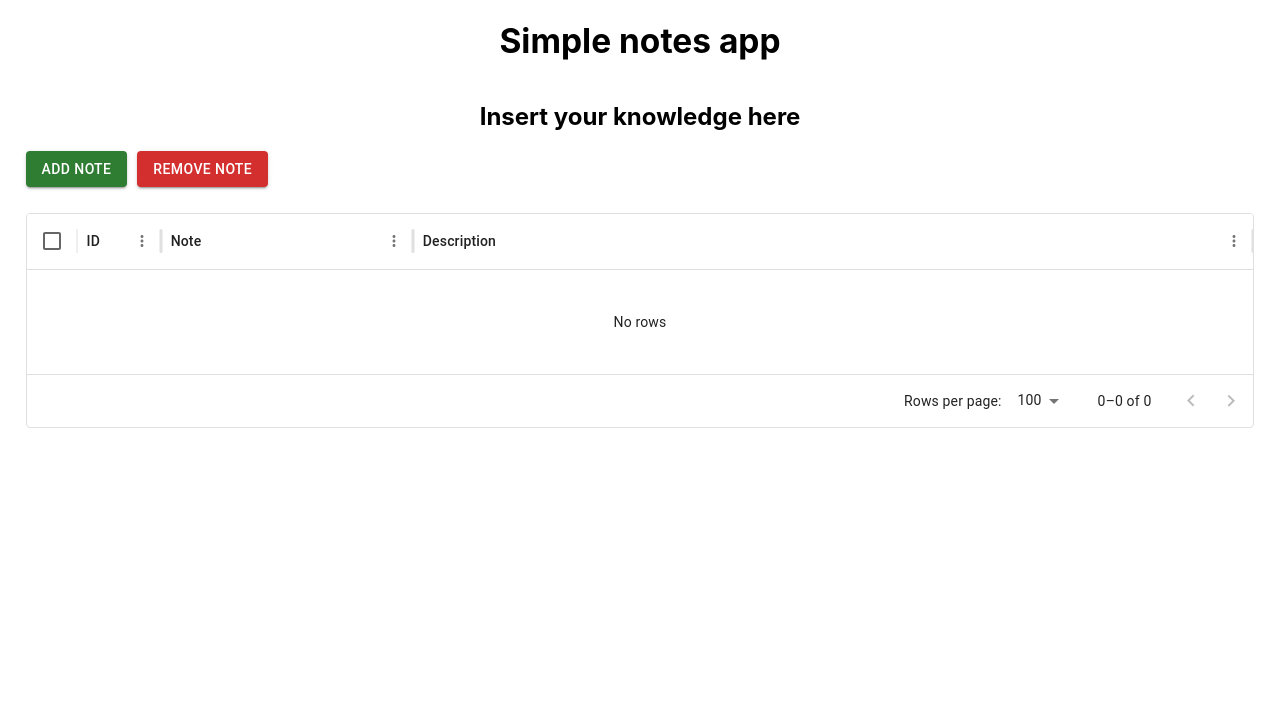
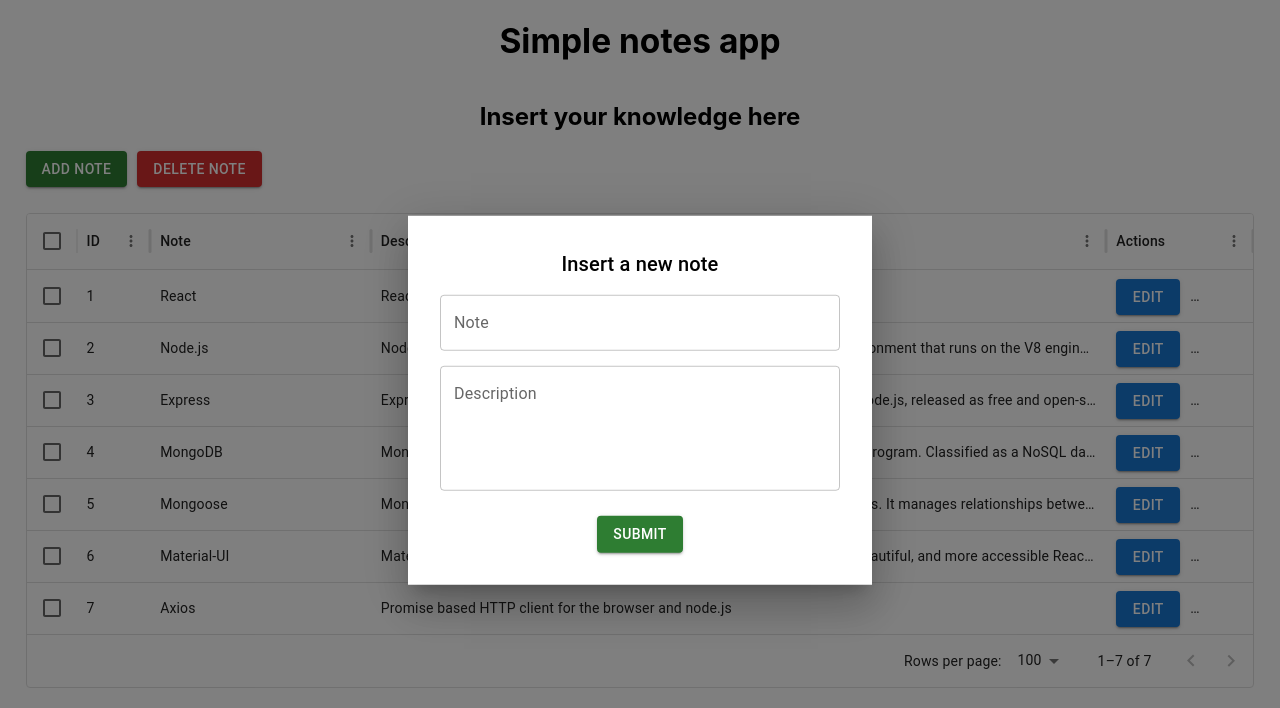
Before and after one commit to george-silviu/react-notes, a React (Create React App) app: page / in a window 1280 px wide. Both pictures are taken after a click on the button "ADD NOTE". Shown: the top 708 px of the page. Built offline with nearby package versions, Linux system fonts and the light colour scheme; no server answers.

Commit message:
added : ADD NOTE MODAL, DELETE NOTE MODAL, EDIT AND DELETE for each row buttons

```diff
--- a/src/App.js
+++ b/src/App.js
@@ -3,33 +3,99 @@ import { useEffect, useState } from "react";
 import Button from "@mui/material/Button";
 import { DataGrid } from "@mui/x-data-grid";
 
+import NewNoteModal from "./components/new-note-modal/new-note-modal.component";
+import DeleteNoteModal from "./components/delete-note-modal/delete-note-modal.component";
+
 import "./App.css";
 import "animate.css";
 
-const apiUrl = process.env.REACT_APP_API_URL || "http://localhost:8080/api";
+// const apiUrl = process.env.REACT_APP_API_URL || "http://localhost:8080/api";
 
 function App() {
-  const [notes, setNotes] = useState([]);
+  const [notes, setNotes] = useState([
+    {
+      id: 1,
+      note: "React",
+      description: "React is a JavaScript library for building user interfaces",
+    },
+    {
+      id: 2,
+      note: "Node.js",
+      description:
+        "Node.js is an open-source, cross-platform, back-end JavaScript runtime environment that runs on the V8 engine and executes JavaScript code outside a web browser.",
+    },
+    {
+      id: 3,
+      note: "Express",
+      description:
+        "Express.js, or simply Express, is a back end web application framework for Node.js, released as free and open-source software under the MIT License.",
+    },
+    {
+      id: 4,
+      note: "MongoDB",
+      description:
+        "MongoDB is a source-available cross-platform document-oriented database program. Classified as a NoSQL database program, MongoDB uses JSON-like documents with optional schemas.",
+    },
+    {
+      id: 5,
+      note: "Mongoose",
+      description:
+        "Mongoose is an Object Data Modeling (ODM) library for MongoDB and Node.js. It manages relationships between data, provides schema validation, and is used to translate between objects in code and the representation of those objects in MongoDB.",
+    },
+    {
+      id: 6,
+      note: "Material-UI",
+      description:
+        "Material-UI is a simple and customizable component library to build faster, beautiful, and more accessible React applications. Follow your own design system, or start with Material Design.",
+    },
+    {
+      id: 7,
+      note: "Axios",
+      description: "Promise based HTTP client for the browser and node.js",
+    },
+  ]);
 
-  useEffect(() => {
-    console.log(apiUrl);
-    fetch(`${apiUrl}/notes`).then((response) =>
-      response
-        .json()
-        .then((data) => {
-          setNotes(data);
-          console.log(data);
-        })
-        .catch((error) => {
-          console.log(error);
-        })
-    );
-  }, []);
+  // useEffect(() => {
+  //   console.log(apiUrl);
+  //   fetch(`${apiUrl}/notes`).then((response) =>
+  //     response
+  //       .json()
+  //       .then((data) => {
+  //         setNotes(data);
+  //         console.log(data);
+  //       })
+  //       .catch((error) => {
+  //         console.log(error);
+  //       })
+  //   );
+  // }, []);
 
   const columns = [
     { field: "id", headerName: "ID", flex: 0.1 },
     { field: "note", headerName: "Note", flex: 0.3 },
     { field: "description", headerName: "Description", flex: 1 },
+  ];
+
+  const additionalColumns = [
+    {
+      field: "actions",
+      headerName: "Actions",
+      flex: 0.2,
+      renderCell: (params) => (
+        <strong>
+          <Button
+            variant="contained"
+            color="primary"
+            style={{ marginRight: "10px" }}
+          >
+            Edit
+          </Button>
+          <Button variant="contained" color="error">
+            Delete
+          </Button>
+        </strong>
+      ),
+    },
   ];
 
   return (
@@ -41,21 +107,17 @@ function App() {
       <h2 className="intro-message">Insert your knowledge here</h2>
 
       <div className="buttons-container">
-        <Button
-          style={{ marginRight: "10px" }}
-          variant="contained"
-          color="success"
-        >
-          Add note
-        </Button>
+        <NewNoteModal />
 
-        <Button variant="contained" color="error">
-          Remove note
-        </Button>
+        <DeleteNoteModal />
       </div>
 
       <div className="data-grid">
-        <DataGrid checkboxSelection={true} rows={notes} columns={columns} />
+        <DataGrid
+          checkboxSelection={true}
+          rows={notes}
+          columns={columns.concat(additionalColumns)}
+        />
       </div>
     </div>
   );
--- /dev/null
+++ b/src/components/delete-note-modal/delete-note-modal.component.jsx
@@ -0,0 +1,83 @@
+import * as React from "react";
+import Backdrop from "@mui/material/Backdrop";
+import Box from "@mui/material/Box";
+import Modal from "@mui/material/Modal";
+import Fade from "@mui/material/Fade";
+import Button from "@mui/material/Button";
+import Typography from "@mui/material/Typography";
+import TextField from "@mui/material/TextField";
+
+const style = {
+  display: "flex",
+  flexDirection: "column",
+  position: "absolute",
+  top: "50%",
+  left: "50%",
+  transform: "translate(-50%, -50%)",
+  width: 400,
+  bgcolor: "background.paper",
+  //   border: "1px solid #000",
+  boxShadow: 24,
+  p: 4,
+};
+
+export default function DeleteNoteModal() {
+  const [open, setOpen] = React.useState(false);
+  const handleOpen = () => setOpen(true);
+  const handleClose = () => setOpen(false);
+
+  return (
+    <div>
+      <Button
+        onClick={handleOpen}
+        variant="contained"
+        color="error"
+        style={{ marginRight: "10px" }}
+      >
+        Delete note
+      </Button>
+      <Modal
+        aria-labelledby="transition-modal-title"
+        aria-describedby="transition-modal-description"
+        open={open}
+        onClose={handleClose}
+        closeAfterTransition
+        slots={{ backdrop: Backdrop }}
+        slotProps={{
+          backdrop: {
+            timeout: 500,
+          },
+        }}
+      >
+        <Fade in={open}>
+          <Box sx={style}>
+            <Typography
+              id="transition-modal-title"
+              variant="h6"
+              component="h2"
+              style={{
+                display: "flex",
+                textAlign: "center",
+                justifyContent: "center",
+              }}
+            >
+              Are you sure you want to delete the selected notes?
+            </Typography>
+
+            <div style={{ display: "flex", justifyContent: "center" }}>
+              <Button
+                style={{
+                  marginTop: "25px",
+                }}
+                variant="contained"
+                color="error"
+              >
+                Submit
+              </Button>
+            </div>
+          </Box>
+        </Fade>
+      </Modal>
+    </div>
+  );
+}
--- /dev/null
+++ b/src/components/new-note-modal/new-note-modal.component.jsx
@@ -0,0 +1,97 @@
+import * as React from "react";
+import Backdrop from "@mui/material/Backdrop";
+import Box from "@mui/material/Box";
+import Modal from "@mui/material/Modal";
+import Fade from "@mui/material/Fade";
+import Button from "@mui/material/Button";
+import Typography from "@mui/material/Typography";
+import TextField from "@mui/material/TextField";
+
+const style = {
+  display: "flex",
+  flexDirection: "column",
+  position: "absolute",
+  top: "50%",
+  left: "50%",
+  transform: "translate(-50%, -50%)",
+  width: 400,
+  bgcolor: "background.paper",
+  //   border: "1px solid #000",
+  boxShadow: 24,
+  p: 4,
+};
+
+export default function NewNoteModal() {
+  const [open, setOpen] = React.useState(false);
+  const handleOpen = () => setOpen(true);
+  const handleClose = () => setOpen(false);
+
+  return (
+    <div>
+      <Button
+        onClick={handleOpen}
+        variant="contained"
+        color="success"
+        style={{ marginRight: "10px" }}
+      >
+        Add note
+      </Button>
+      <Modal
+        aria-labelledby="transition-modal-title"
+        aria-describedby="transition-modal-description"
+        open={open}
+        onClose={handleClose}
+        closeAfterTransition
+        slots={{ backdrop: Backdrop }}
+        slotProps={{
+          backdrop: {
+            timeout: 500,
+          },
+        }}
+      >
+        <Fade in={open}>
+          <Box sx={style}>
+            <Typography
+              id="transition-modal-title"
+              variant="h6"
+              component="h2"
+              style={{
+                display: "flex",
+                justifyContent: "center",
+              }}
+            >
+              Insert a new note
+            </Typography>
+
+            <TextField
+              style={{ marginTop: "15px" }}
+              id="outlined-basic"
+              label="Note"
+              variant="outlined"
+            />
+
+            <TextField
+              style={{ marginTop: "15px" }}
+              id="outlined-multiline-static"
+              label="Description"
+              multiline
+              rows={4}
+            />
+
+            <div style={{ display: "flex", justifyContent: "center" }}>
+              <Button
+                style={{
+                  marginTop: "25px",
+                }}
+                variant="contained"
+                color="success"
+              >
+                Submit
+              </Button>
+            </div>
+          </Box>
+        </Fade>
+      </Modal>
+    </div>
+  );
+}
```
